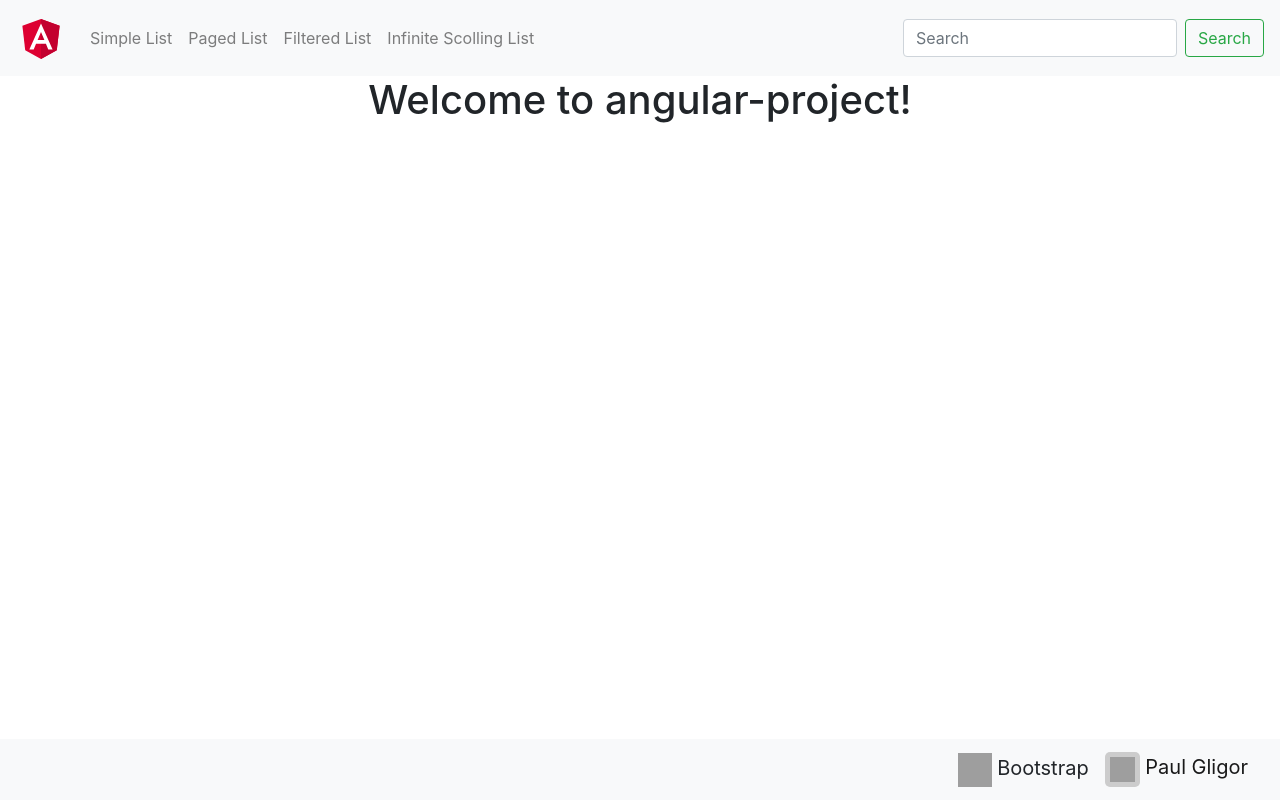
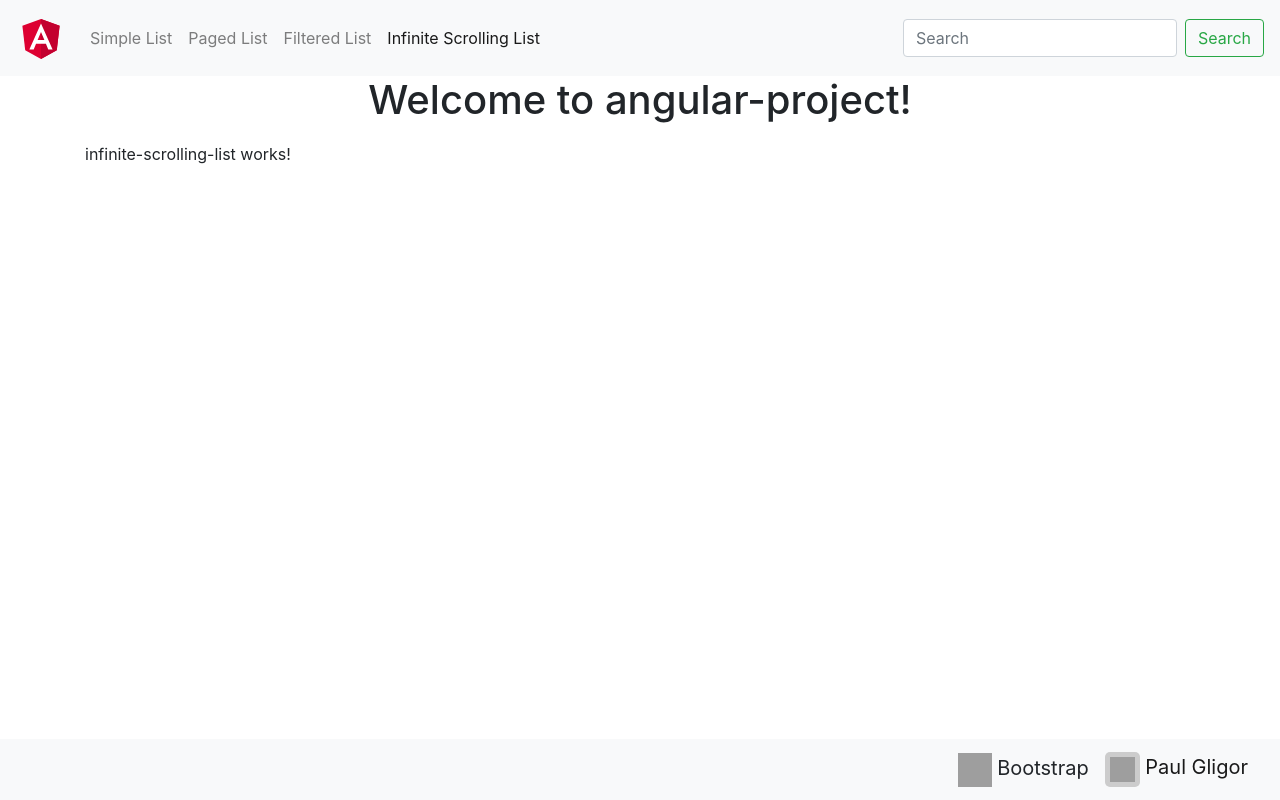
Before and after one commit to paulgligor/angular-project, an Angular app: page /lists/infinite-scrolling in a window 1280 px wide. Before the commit this address led to /. Built offline with nearby package versions, Linux system fonts and the light colour scheme; grey boxes are pictures that could not be loaded.

Commit message:
added infinite scrolling page

```diff
--- a/src/app/app-routing.module.ts
+++ b/src/app/app-routing.module.ts
@@ -5,12 +5,14 @@ import { HomeComponent } from './pages/home/home.component';
 import { SimpleListComponent } from './pages/lists/simple-list/simple-list.component';
 import { PagedListComponent } from './pages/lists/paged-list/paged-list.component';
 import { FilteredListComponent } from './pages/lists/filtered-list/filtered-list.component';
+import { InfiniteScrollingListComponent } from './pages/lists/infinite-scrolling-list/infinite-scrolling-list.component';
 
 const routes: Routes = [
   { path: '', component: HomeComponent, data: { title: 'Home' } },
   { path: 'lists/simple', component: SimpleListComponent, data: { title: 'Simple List Page' } },
   { path: 'lists/paged', component: PagedListComponent, data: { title: 'Paged List Page' } },
-  { path: 'lists/filtered', component: FilteredListComponent, data: { title: 'Filtered List Page' } }
+  { path: 'lists/filtered', component: FilteredListComponent, data: { title: 'Filtered List Page' } },
+  { path: 'lists/infinite-scrolling', component: InfiniteScrollingListComponent, data: { title: 'Infinite Scrolling List Page' } }
 ];
 
 @NgModule({
--- /dev/null
+++ b/src/app/pages/lists/infinite-scrolling-list/infinite-scrolling-list.component.html
@@ -0,0 +1,3 @@
+<p>
+  infinite-scrolling-list works!
+</p>
--- /dev/null
+++ b/src/app/pages/lists/infinite-scrolling-list/infinite-scrolling-list.component.ts
@@ -0,0 +1,15 @@
+import { Component, OnInit } from '@angular/core';
+
+@Component({
+  selector: 'app-infinite-scrolling-list',
+  templateUrl: './infinite-scrolling-list.component.html',
+  styleUrls: ['./infinite-scrolling-list.component.scss']
+})
+export class InfiniteScrollingListComponent implements OnInit {
+
+  constructor() { }
+
+  ngOnInit() {
+  }
+
+}
--- a/src/app/pages/pages.module.ts
+++ b/src/app/pages/pages.module.ts
@@ -12,6 +12,7 @@ import { PaginationService } from './shared/pagination/services/pagination.servi
 import { PagedListComponent } from './lists/paged-list/paged-list.component';
 import { SimpleListComponent } from './lists/simple-list/simple-list.component';
 import { FilteredListComponent } from './lists/filtered-list/filtered-list.component';
+import { InfiniteScrollingListComponent } from './lists/infinite-scrolling-list/infinite-scrolling-list.component';
 
 @NgModule({
   declarations: [
@@ -21,7 +22,8 @@ import { FilteredListComponent } from './lists/filtered-list/filtered-list.compo
     SimpleListComponent,
     PaginationComponent,
     PagedListComponent,
-    FilteredListComponent
+    FilteredListComponent,
+    InfiniteScrollingListComponent
   ],
   imports: [
     BrowserModule,
--- a/src/app/pages/shared/header/components/header.component.html
+++ b/src/app/pages/shared/header/components/header.component.html
@@ -19,7 +19,7 @@
         <a class="nav-link" [routerLink]="'/lists/filtered'">Filtered List</a>
       </li>
       <li class="nav-item" [routerLinkActive]="['active']">
-        <a class="nav-link" [routerLink]="'/lists/filtered'">Infinite Scolling List</a>
+        <a class="nav-link" [routerLink]="'/lists/infinite-scrolling'">Infinite Scrolling List</a>
       </li>
     </ul>
     <form class="form-inline my-2 my-lg-0">
```
Also changed, not shown: src/app/pages/lists/infinite-scrolling-list/infinite-scrolling-list.component.scss (added), 1 other file (tests, documents, lock files or other folders).
